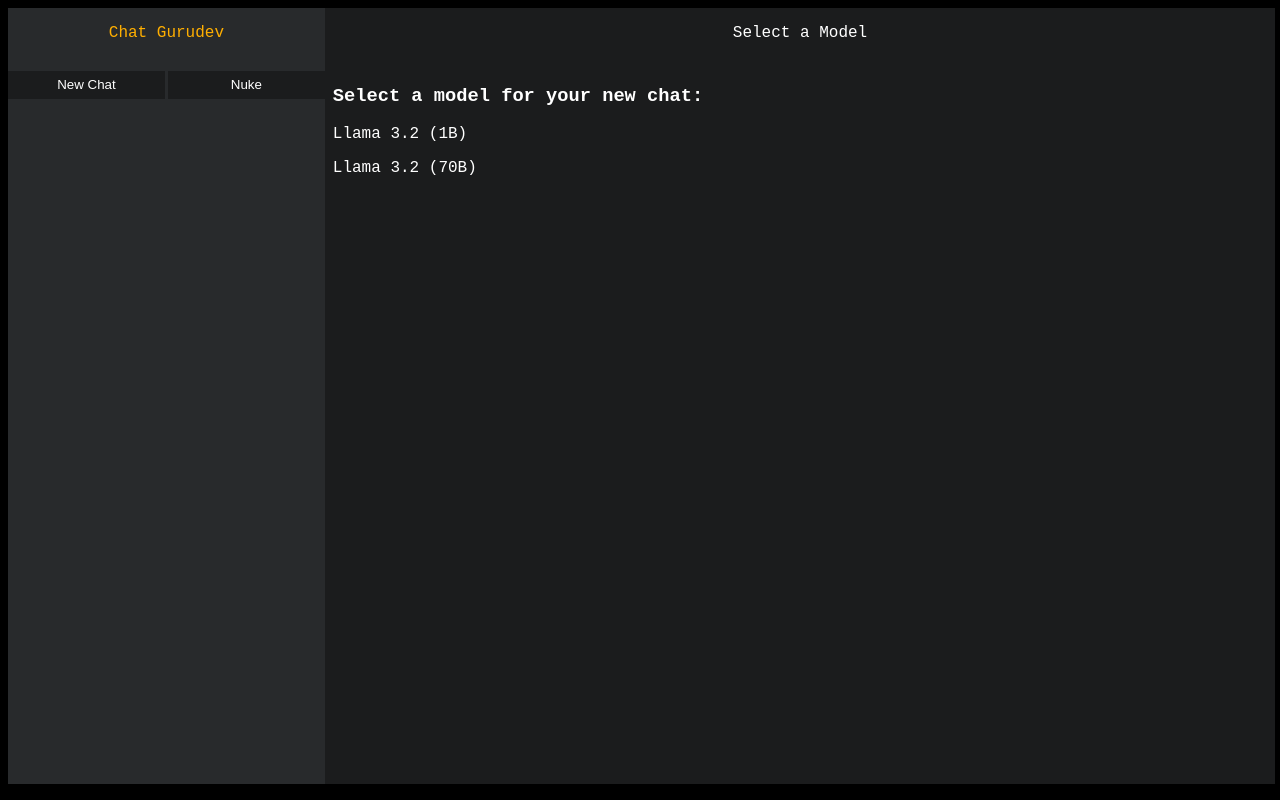
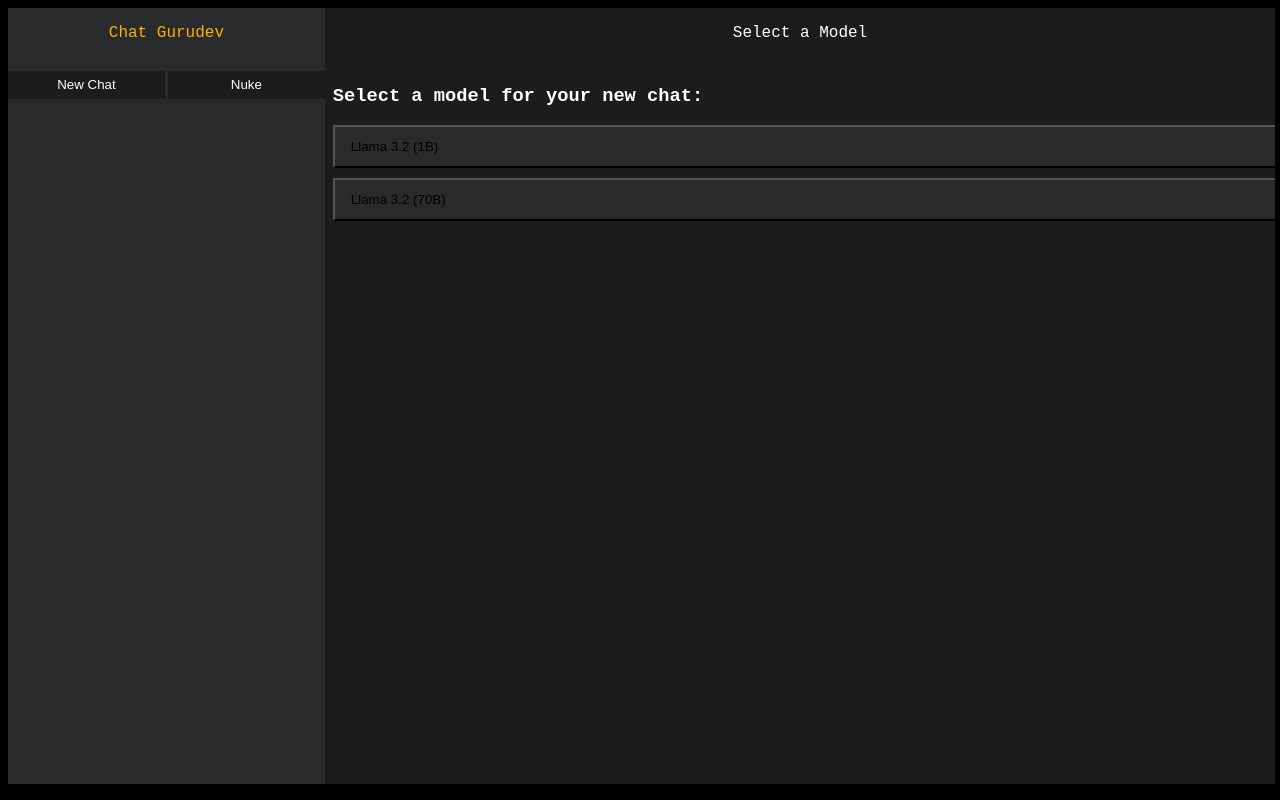
Before and after one commit to therexdy/chatgurudev, a plain HTML site: page public/home/index.html in a window 1280 px wide. Both pictures are taken after a click on the button "New Chat". Drawn offline with Linux system fonts and the light colour scheme; a web font is replaced by a local one.

Commit message:
fixed the api issue

```diff
--- a/public/home/index.css
+++ b/public/home/index.css
@@ -169,3 +169,30 @@ body{
     font-family: 'rowbol','Courier New', Courier, monospace;
     font-size: 5vh;
 }
+
+.model-button {
+    display: block;
+    width: 100%;
+    padding: 12px 16px;
+    margin-bottom: 10px;
+    background-color: var(--bg1);
+    cursor: pointer;
+    text-align: left;
+    transition: background-color 0.2s;
+  }
+
+  .model-button:hover {
+    background-color: var(--bg2);
+  }
+
+  .model-button:active {
+    background-color: #dee2e6;
+  }
+
+  .model-name {
+    font-weight: 500;
+  }
+
+  #modelSelectionContainer{
+    justify-content: space-between;
+  }
--- a/public/home/index.js
+++ b/public/home/index.js
@@ -230,24 +230,24 @@ function displayModelSelector() {
   title.textContent = "Select a model for your new chat:";
   modelSelectionContainer.appendChild(title);
 
+  const buttonContainer = document.createElement('div');
+  buttonContainer.className = "button-container";
+  modelSelectionContainer.appendChild(buttonContainer);
+
   availableModels.forEach(model => {
-    const modelOption = document.createElement('div');
-    modelOption.className = "model-option";
-    modelOption.addEventListener('click', function() {
+    const modelButton = document.createElement('button');
+    modelButton.className = "model-button";
+    modelButton.addEventListener('click', function() {
       const chatName = createNewChat(model.id);
       loadChat(chatName);
     });
 
-    const modelName = document.createElement('p');
+    const modelName = document.createElement('span');
     modelName.className = "model-name";
     modelName.textContent = model.name;
 
-    const modelId = document.createElement('p');
-    modelId.className = "model-id";
-    modelId.textContent = model.id;
-
-    modelOption.appendChild(modelName);
-    modelSelectionContainer.appendChild(modelOption);
+    modelButton.appendChild(modelName);
+    buttonContainer.appendChild(modelButton);
   });
 
   chatbox.appendChild(modelSelectionContainer);
@@ -258,7 +258,6 @@ function displayModelSelector() {
   nameElement.textContent = "Select a Model";
   nameElement.width = "100%";
   infobar.appendChild(nameElement);
-
 
   const searchbar = document.getElementById("searchbar");
   searchbar.innerHTML = '';
```
Also changed, not shown: 3 other files.
